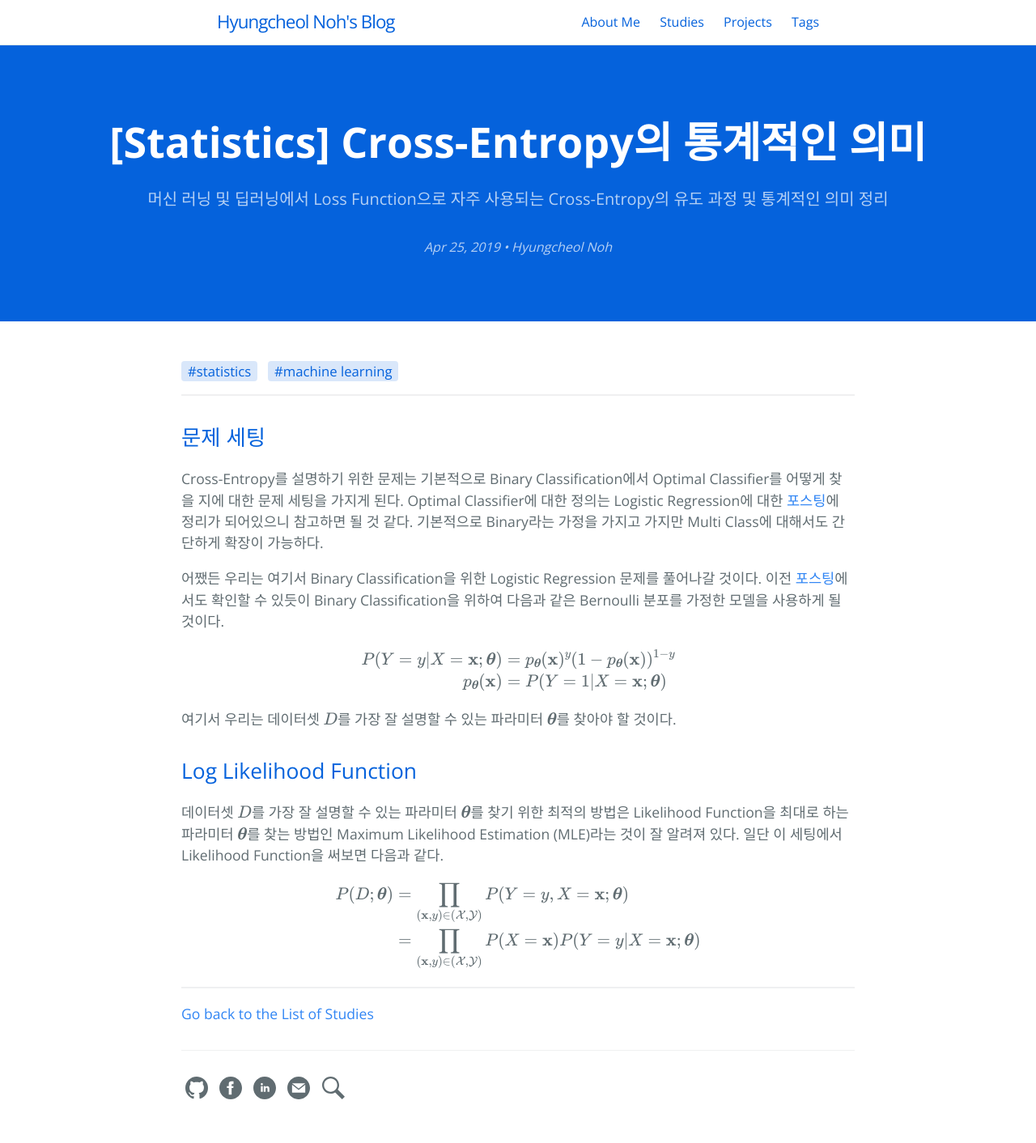
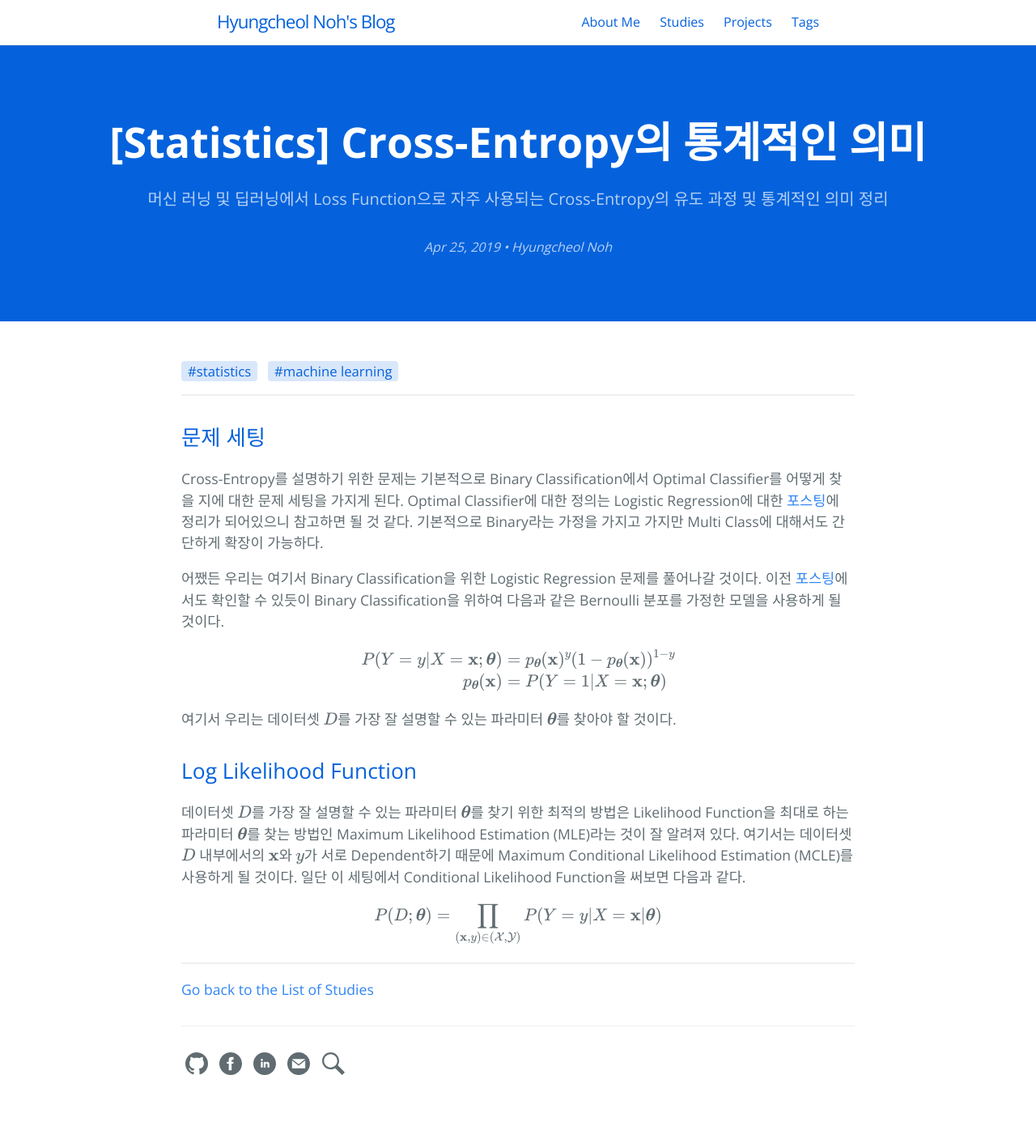
Before and after one commit to hcnoh/hcnoh.github.io, a Jekyll site: the page built from _posts/2019-06-03-cross-entropy.md, in a window 1280 px wide. Shown: the whole page at 81% size. Built offline with Jekyll 4.4.1, drawn with Linux system fonts in a browser that asks for light colours; formulas are drawn with MathJax 3; comment, search, counter and statistics services are not loaded; after the commit the page ends 1382 px from its top, so only the background shows below that.

Commit message:
Update 2019-06-03-cross-entropy.md

```diff
--- a/_posts/2019-06-03-cross-entropy.md
+++ b/_posts/2019-06-03-cross-entropy.md
@@ -31,12 +31,11 @@ $$
 여기서 우리는 데이터셋 $$D$$를 가장 잘 설명할 수 있는 파라미터 $$\boldsymbol{\theta}$$를 찾아야 할 것이다.
 
 ## Log Likelihood Function
-데이터셋 $$D$$를 가장 잘 설명할 수 있는 파라미터 $$\boldsymbol{\theta}$$를 찾기 위한 최적의 방법은 Likelihood Function을 최대로 하는 파라미터 $$\boldsymbol{\theta}$$를 찾는 방법인 Maximum Likelihood Estimation (MLE)라는 것이 잘 알려져 있다. 일단 이 세팅에서 Likelihood Function을 써보면 다음과 같다.
+데이터셋 $$D$$를 가장 잘 설명할 수 있는 파라미터 $$\boldsymbol{\theta}$$를 찾기 위한 최적의 방법은 Likelihood Function을 최대로 하는 파라미터 $$\boldsymbol{\theta}$$를 찾는 방법인 Maximum Likelihood Estimation (MLE)라는 것이 잘 알려져 있다. 여기서는 데이터셋 $$D$$ 내부에서의 $$\mathbf{x}$$와 $$y$$가 서로 Dependent하기 때문에 Maximum Conditional Likelihood Estimation (MCLE)를 사용하게 될 것이다. 일단 이 세팅에서 Conditional Likelihood Function을 써보면 다음과 같다.
 
 $$
 \begin{align*}
 P(D ; \boldsymbol{\theta})
-& = \prod_{(\mathbf{x}, y) \in (\mathcal{X}, \mathcal{Y})} P(Y=y, X=\mathbf{x} ; \boldsymbol{\theta}) \\
-& = \prod_{(\mathbf{x}, y) \in (\mathcal{X}, \mathcal{Y})} P(X=\mathbf{x}) P(Y=y \vert X=\mathbf{x} ; \boldsymbol{\theta})
+& = \prod_{(\mathbf{x}, y) \in (\mathcal{X}, \mathcal{Y})} P(Y=y \vert X=\mathbf{x} \vert \boldsymbol{\theta})
 \end{align*}
 $$
```
